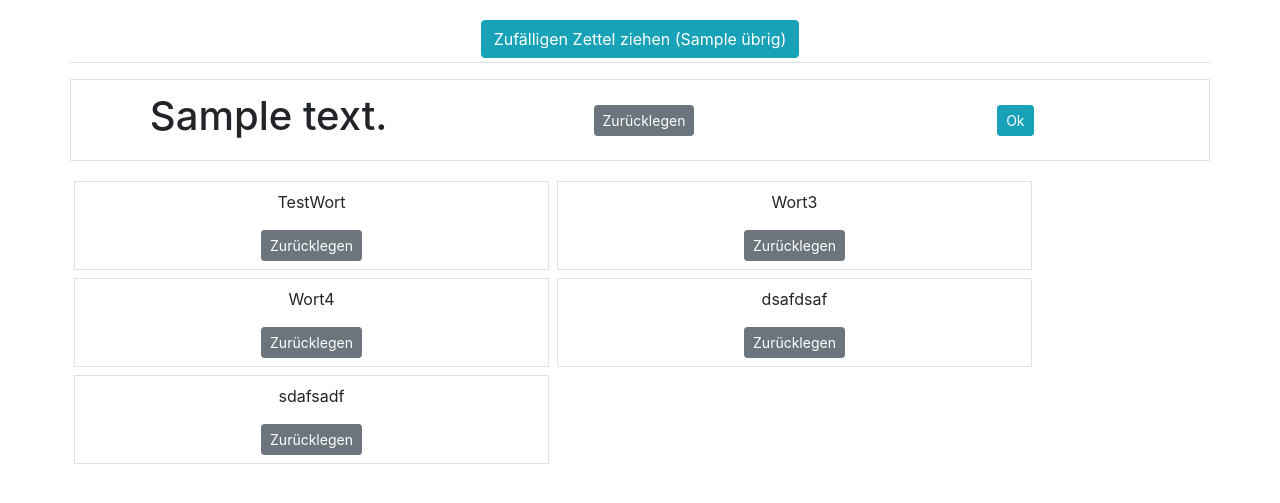
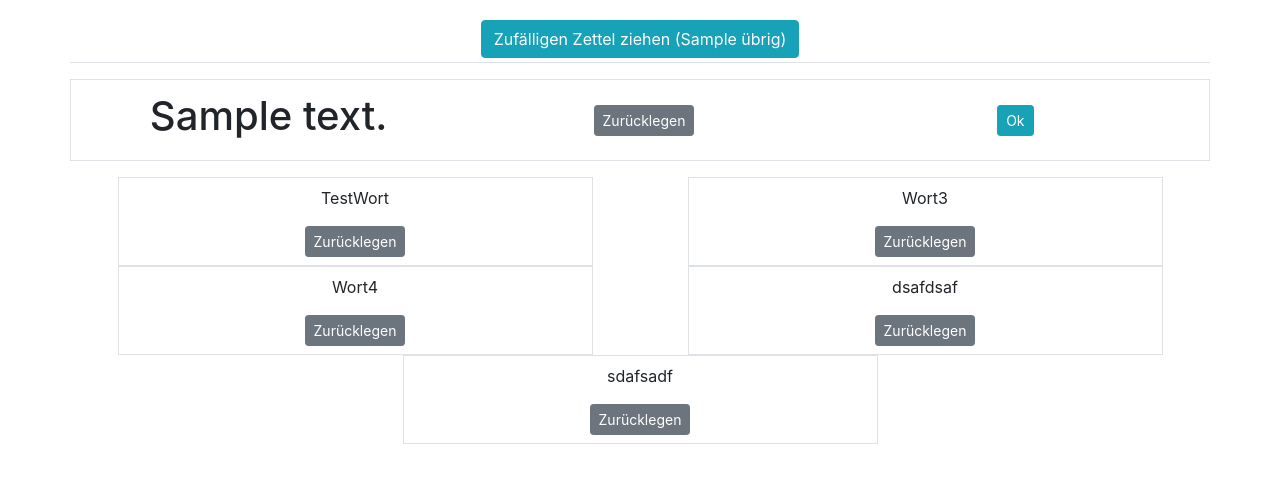
Before and after one commit to fkellner/zettelbox, a Django app: template zettelbox/templates/zettelbox/box.html in a window 1280 px wide. Shown: the top 503 px of the page. Run offline with Django 3.2, Linux system fonts and the light colour scheme; data comes from the database, SQL or seed files in the repository; the template is opened without the code that fills it: values that come from a table or form of the project are taken from there, most other values are stand-ins (such as "Sample title", 1, 10 or a date in 2020); some libraries are stand-ins or nearby versions.

Commit message:
fix layout

```diff
--- a/zettelbox/templates/zettelbox/box.html
+++ b/zettelbox/templates/zettelbox/box.html
@@ -52,7 +52,7 @@
 
   <div class="row mt-3">
   {% for paper in papers %}
-    <div class="col-5 m-1 p-2 border border-rounded">
+    <div class="col-5 m-auto p-2 border border-rounded">
       <p>{{ paper.content }}</p>
       <form action="{% url 'zettelbox:insert_paper' box.name paper.id %}" method="post">
         {% csrf_token %}
```
